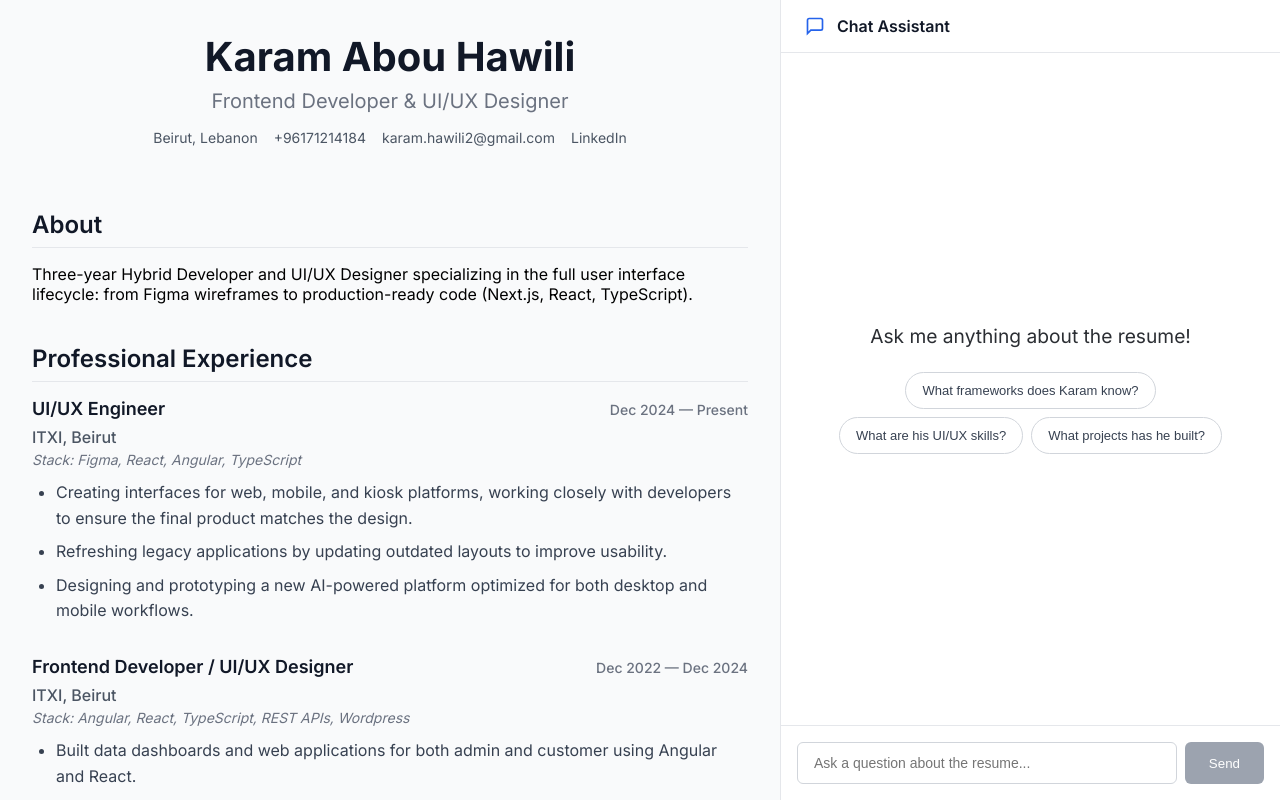
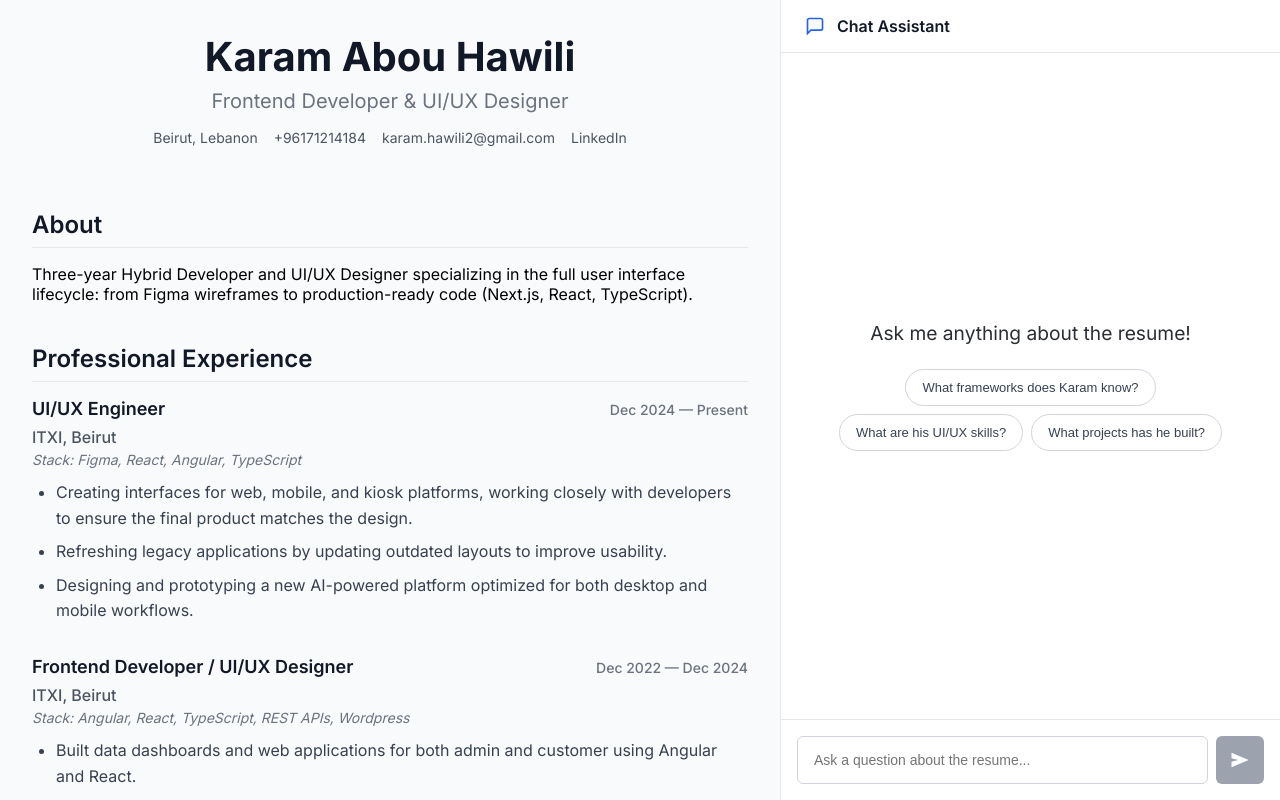
Before and after one commit to karamhawili/resume-chatbot, a Next.js app: page / in a window 1280 px wide. Built offline with nearby package versions, Linux system fonts and the light colour scheme.

Commit message:
Improve UI/UX

```diff
--- a/src/components/ChatBox/ChatBox.module.css
+++ b/src/components/ChatBox/ChatBox.module.css
@@ -164,14 +164,21 @@
 }
 
 .sendButton {
-  padding: 0.75rem 1.5rem;
+  padding: 0.75rem;
   background-color: #2563eb;
   color: white;
   border: none;
   border-radius: 6px;
-  font-weight: 500;
   cursor: pointer;
   transition: background-color 0.2s;
+  display: flex;
+  align-items: center;
+  justify-content: center;
+  min-width: 48px;
+}
+
+.sendButton svg {
+  fill: currentColor;
 }
 
 .sendButton:hover:not(:disabled) {
@@ -181,6 +188,10 @@
 .sendButton:disabled {
   background-color: #9ca3af;
   cursor: not-allowed;
+}
+
+.sendButton svg {
+  display: block;
 }
 
 /* Loading dots animation */
--- a/src/components/ChatBox/ChatBox.tsx
+++ b/src/components/ChatBox/ChatBox.tsx
@@ -171,8 +171,17 @@ export default function ChatBox({ onViewResume }: ChatBoxProps) {
           onClick={handleSend}
           disabled={isLoading || !input.trim()}
           className={styles.sendButton}
+          aria-label="Send message"
         >
-          {isLoading ? "Sending..." : "Send"}
+          <svg
+            xmlns="http://www.w3.org/2000/svg"
+            height="24px"
+            viewBox="0 -960 960 960"
+            width="24px"
+            fill="#e3e3e3"
+          >
+            <path d="M140-190v-223.08L416.92-480 140-546.92V-770l688.46 290L140-190Z" />
+          </svg>
         </button>
       </div>
     </div>
```
